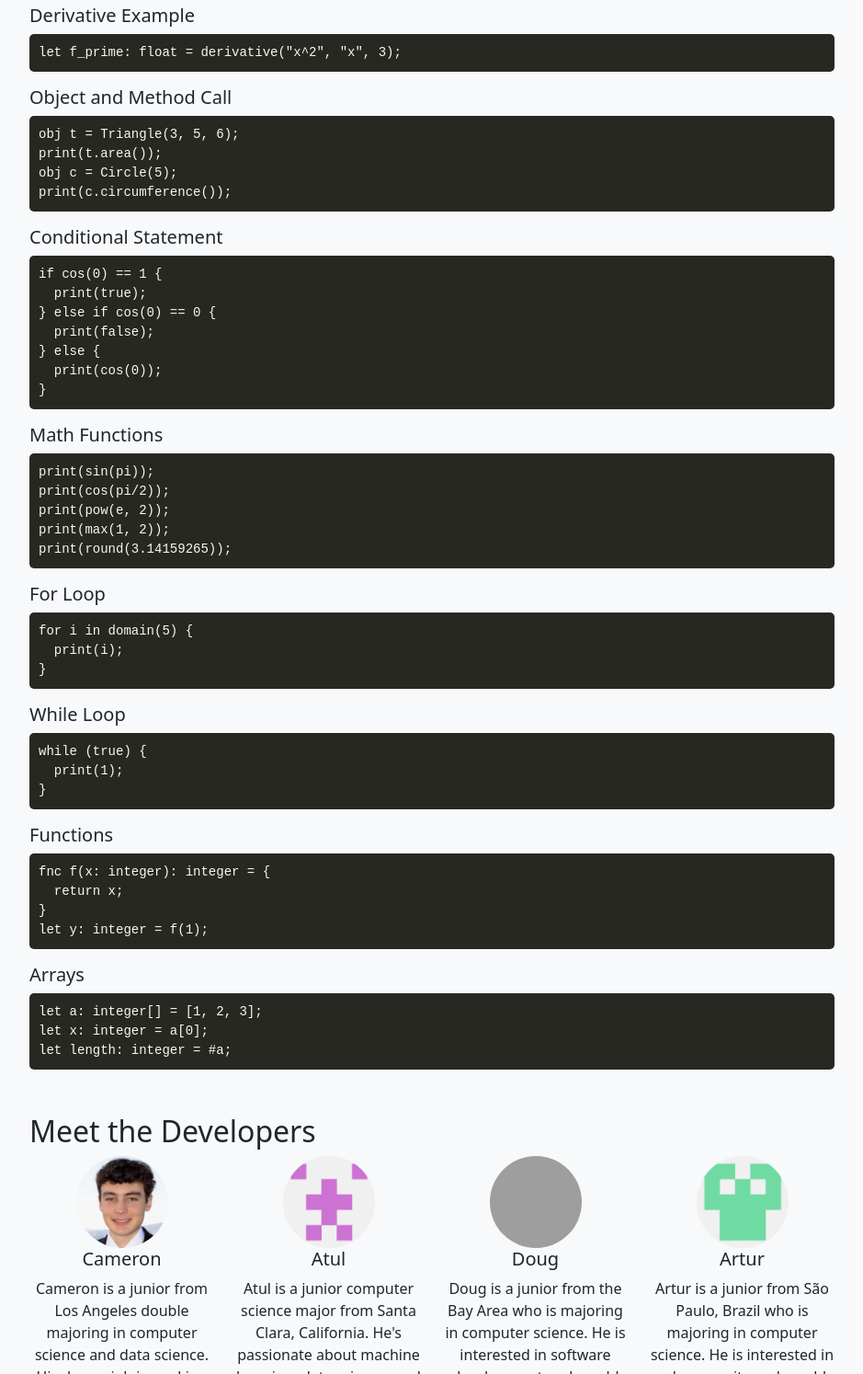
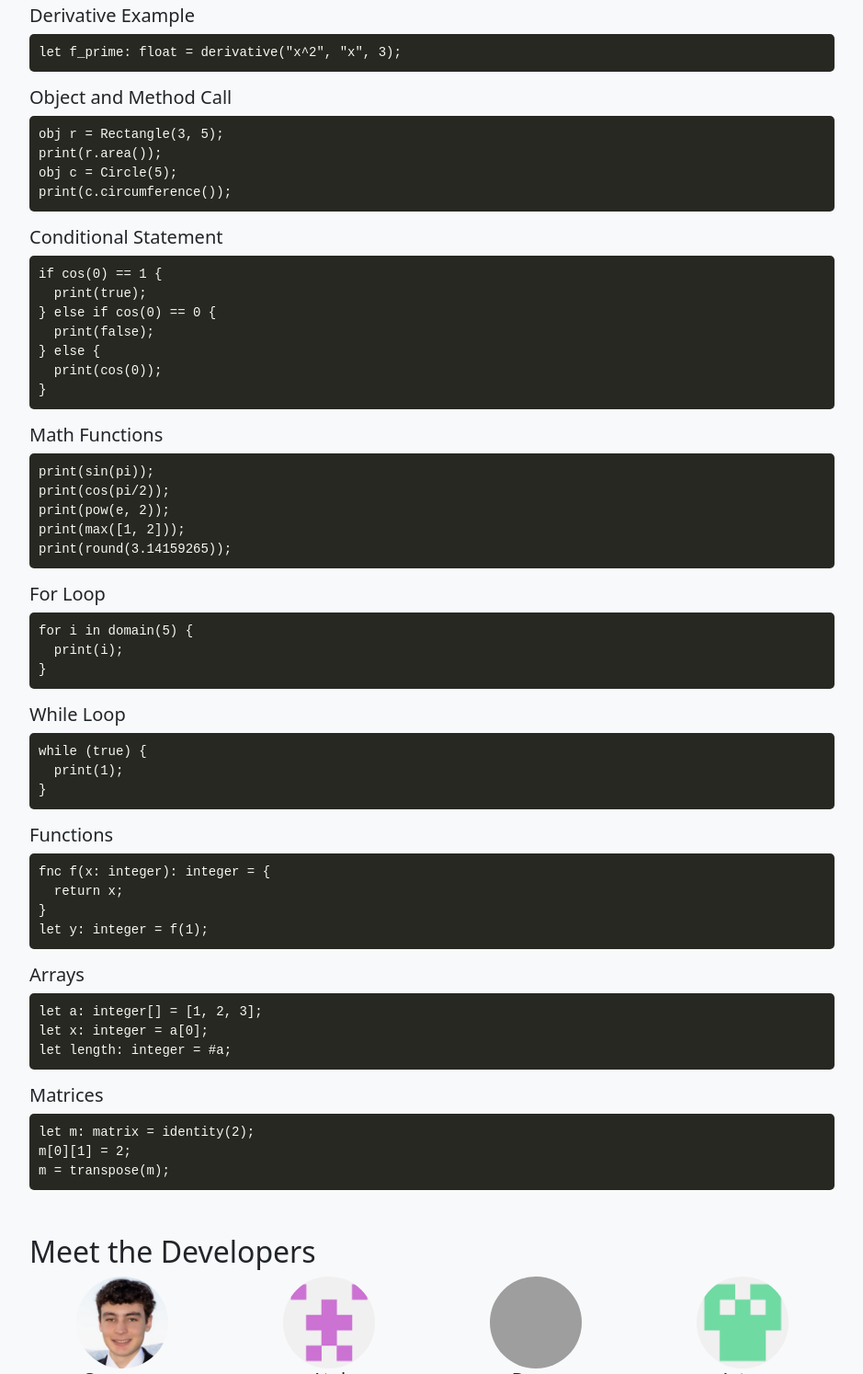
Before and after one commit to lilscolari/leibniz, a website: page docs/index.html in a window 1280 px wide. Shown: the part 3183-4677 px from the top of the page at 92% size, without its empty margins (170-1109 px from the left). Drawn offline with nearby package versions, Linux system fonts and the light colour scheme; grey boxes are pictures that could not be loaded.

Commit message:
Update index

```diff
--- a/docs/index.html
+++ b/docs/index.html
@@ -139,8 +139,8 @@
 
       <h5>Object and Method Call</h5>
       <pre class="code-box">
-obj t = Triangle(3, 5, 6);
-print(t.area());
+obj r = Rectangle(3, 5);
+print(r.area());
 obj c = Circle(5);
 print(c.circumference());</pre>
 
@@ -159,7 +159,7 @@ if cos(0) == 1 {
 print(sin(pi));
 print(cos(pi/2));
 print(pow(e, 2));
-print(max(1, 2));
+print(max([1, 2]));
 print(round(3.14159265));</pre>
 
         <h5>For Loop</h5>
@@ -186,6 +186,12 @@ let y: integer = f(1);</pre>
 let a: integer[] = [1, 2, 3];
 let x: integer = a[0];
 let length: integer = #a;</pre>
+
+      <h5>Matrices</h5>
+      <pre class="code-box">
+let m: matrix = identity(2);
+m[0][1] = 2;
+m = transpose(m);</pre>
 
 
     </section>
```
